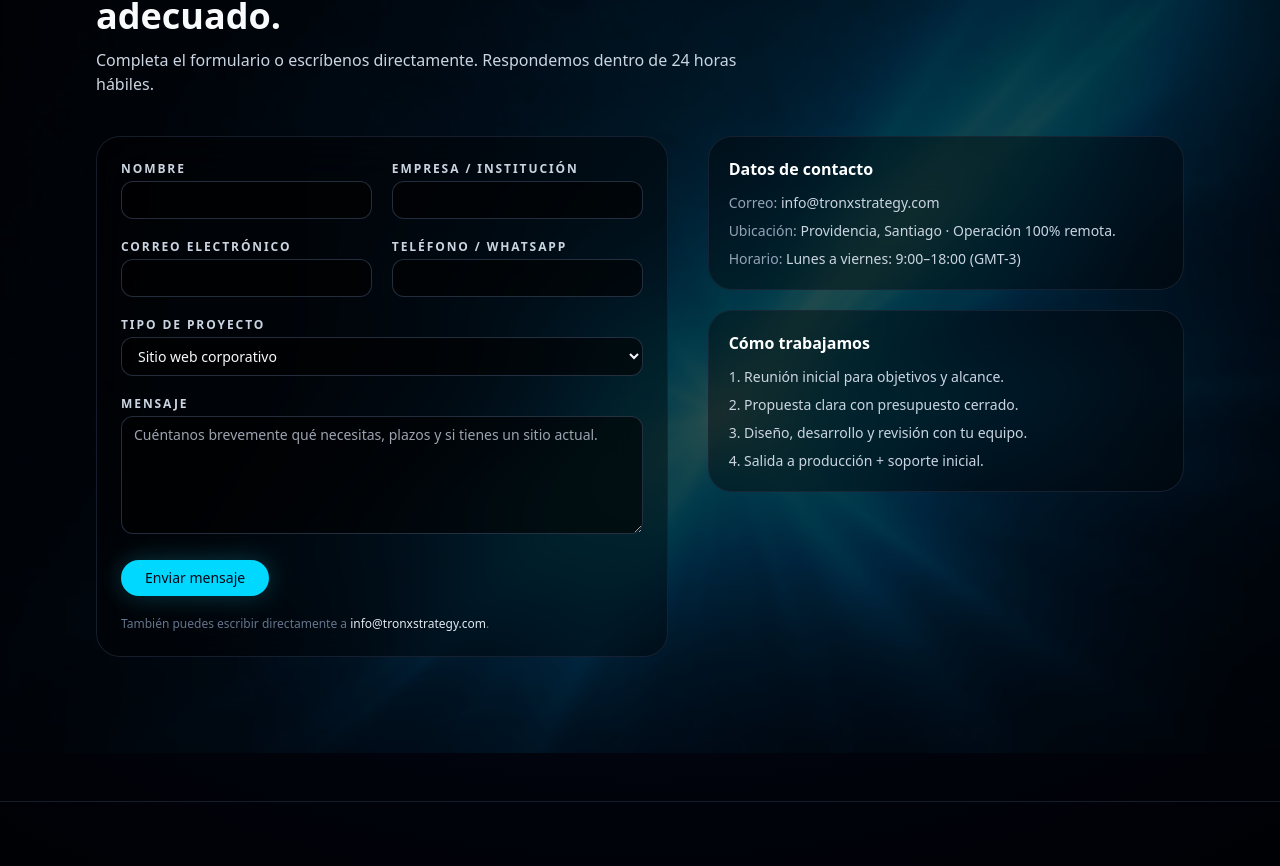
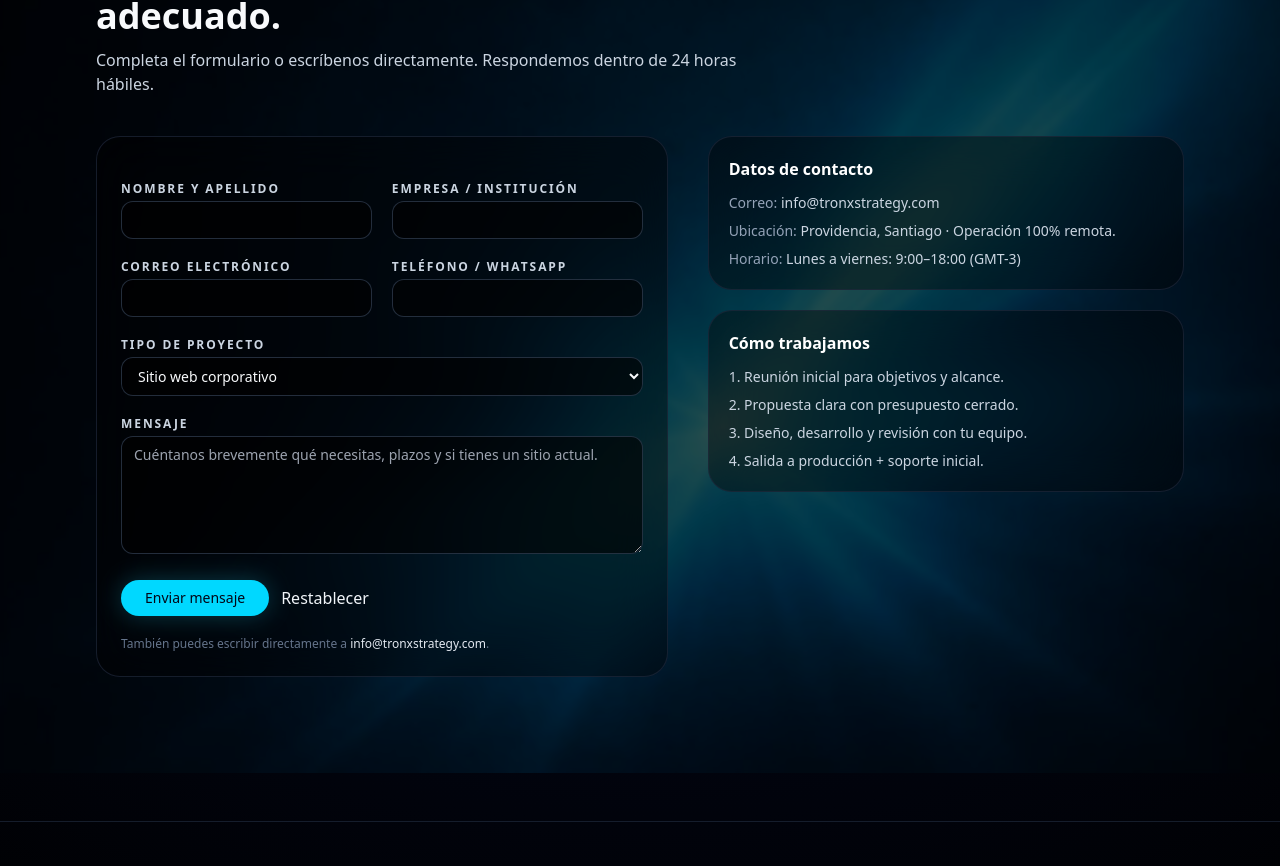
Before and after one commit to TronxGroup/Tronx-Strategy, a Next.js app: page /contacto in a window 1280 px wide. Shown: the part 353-1219 px from the top of the page. Built offline with nearby package versions, Linux system fonts and the light colour scheme.

Commit message:
Update page.tsx

```diff
--- a/app/contacto/page.tsx
+++ b/app/contacto/page.tsx
@@ -1,5 +1,7 @@
 // app/contacto/page.tsx
 "use client";
+
+import Script from "next/script";
 
 export default function ContactoPage() {
   return (
@@ -14,6 +16,14 @@ export default function ContactoPage() {
     >
       {/* Overlay */}
       <div className="absolute inset-0 bg-black/70 backdrop-blur-[2px]" />
+
+      {/* Script reCAPTCHA */}
+      <Script
+        src="https://www.google.com/recaptcha/api.js"
+        async
+        defer
+        strategy="lazyOnload"
+      />
 
       {/* Contenido */}
       <div className="relative section py-16 lg:py-24 flex-1">
@@ -31,57 +41,149 @@ export default function ContactoPage() {
 
         {/* Formulario + Aside */}
         <section className="mt-10 grid gap-10 lg:grid-cols-[minmax(0,1.2fr)_minmax(0,1fr)] items-start">
+          {/* FORMULARIO (Zoho WebToLead, mismo diseño Tronx) */}
+          <form
+            id="webform6988454000001329111"
+            name="WebToLeads6988454000001329111"
+            method="POST"
+            action="https://crm.zoho.com/crm/WebToLeadForm"
+            acceptCharset="UTF-8"
+            className="card-surface p-6 space-y-5 bg-black/70 border border-slate-700/70 backdrop-blur-sm rounded-2xl"
+            onSubmit={() => {
+              // Requerido por Zoho
+              document.charset = "UTF-8";
+            }}
+          >
+            {/* --- HIDDEN ZOHO (NO TOCAR) --- */}
+            <input
+              type="hidden"
+              name="xnQsjsdp"
+              value="c0dc3ffa504f6e87c28e87d1f635554b975ade794041575b3f5b48f48329d5dd"
+            />
+            <input type="hidden" name="zc_gad" id="zc_gad" value="" />
+            <input
+              type="hidden"
+              name="xmIwtLD"
+              value="413078008e8a3bcce6d97d6302b548f90a53ed4e7ce073494598ea7007edd4d3fee6a18c3f509e526a14298bd390f08e"
+            />
+            <input
+              type="hidden"
+              name="actionType"
+              value="TGVhZHM="
+            />
+            <input
+              type="hidden"
+              name="returnURL"
+              value="https://www.tronxstrategy.com/confirm"
+            />
+            {/* Marca (LEADCF5) */}
+            <input
+              type="hidden"
+              name="LEADCF5"
+              value="Tronx-Strategy"
+            />
+            {/* Lead_Origen (LEADCF9) */}
+            <input
+              type="hidden"
+              name="LEADCF9"
+              value="tronxstrategy.com/contacto"
+            />
+            {/* aG9uZXlwb3Q (honeypot) */}
+            <input
+              type="hidden"
+              name="aG9uZXlwb3Q"
+              style={{ display: "none" }}
+              value=""
+            />
 
-          {/* FORMULARIO */}
-          <form
-            className="card-surface p-6 space-y-5 bg-black/70 border border-slate-700/70 backdrop-blur-sm rounded-2xl"
-            action="mailto:contacto@tronxstrategy.com"
-            method="post"
-            encType="text/plain"
-          >
-            {/* Nombre + Empresa */}
+            {/* Nombre + Empresa (Zoho: Last Name, Company) */}
             <div className="grid gap-5 md:grid-cols-2">
-              <Field label="Nombre" name="nombre" required />
-              <Field label="Empresa / institución" name="empresa" />
+              <Field
+                label="Nombre y Apellido"
+                name="Last Name"
+                required
+              />
+              <Field
+                label="Empresa / institución"
+                name="Company"
+                required
+              />
             </div>
 
-            {/* Correo + Teléfono */}
+            {/* Correo + Teléfono (Zoho: Email, Mobile) */}
             <div className="grid gap-5 md:grid-cols-2">
-              <Field label="Correo electrónico" type="email" name="correo" required />
-              <Field label="Teléfono / WhatsApp" name="telefono" />
+              <Field
+                label="Correo electrónico"
+                type="email"
+                name="Email"
+                required
+              />
+              <Field
+                label="Teléfono / WhatsApp"
+                name="Mobile"
+              />
             </div>
 
-            {/* Tipo de proyecto */}
+            {/* Tipo de proyecto (Zoho: LEADCF32) */}
             <div>
               <Label>Tipo de proyecto</Label>
               <select
-                name="tipo_proyecto"
+                name="LEADCF32"
+                required
                 className="input-select"
+                defaultValue="Sitio web corporativo"
               >
-                <option>Sitio web corporativo</option>
-                <option>Landing page</option>
-                <option>Portal o directorio</option>
-                <option>Rediseño de sitio actual</option>
-                <option>Otro</option>
+                <option value="-None-">Selecciona una opción</option>
+                <option value="Sitio web corporativo">
+                  Sitio web corporativo
+                </option>
+                <option value="Landing page">Landing page</option>
+                <option value="Portal o directorio">Portal o directorio</option>
+                <option value="Rediseño de sitio actual">
+                  Rediseño de sitio actual
+                </option>
+                <option value="Otro">Otro</option>
               </select>
             </div>
 
-            {/* Mensaje */}
+            {/* Mensaje (Zoho: LEADCF3) */}
             <div>
               <Label>Mensaje</Label>
               <textarea
-                name="mensaje"
+                name="LEADCF3"
                 rows={5}
                 className="input-area"
                 placeholder="Cuéntanos brevemente qué necesitas, plazos y si tienes un sitio actual."
               />
             </div>
 
-            <button type="submit" className="btn-primary w-full md:w-auto">
-              Enviar mensaje
-            </button>
+            {/* reCAPTCHA */}
+            <div className="mt-4">
+              <div
+                className="g-recaptcha"
+                data-sitekey="6LfP4RYsAAAAAHgL1XFwZogFNns_cLHZwKhEmcB6"
+                data-theme="light"
+              />
+            </div>
 
-            <p className="text-xs text-slate-500">
+            {/* Botones */}
+            <div className="mt-6 flex flex-wrap items-center gap-3">
+              <button
+                type="submit"
+                id="formsubmit"
+                className="btn-primary w-full md:w-auto formsubmit"
+              >
+                Enviar mensaje
+              </button>
+              <button
+                type="reset"
+                className="btn-secondary w-full md:w-auto"
+              >
+                Restablecer
+              </button>
+            </div>
+
+            <p className="text-xs text-slate-500 mt-3">
               También puedes escribir directamente a{" "}
               <span className="text-slate-200 font-medium">
                 info@tronxstrategy.com
@@ -91,7 +193,6 @@ export default function ContactoPage() {
 
           {/* ASIDE DERECHO */}
           <aside className="space-y-5 text-sm text-slate-300">
-
             {/* Datos de contacto */}
             <div className="card-surface p-5 bg-black/70 border border-slate-700/70 backdrop-blur-sm rounded-2xl">
               <h2 className="text-base font-semibold text-white">
@@ -166,9 +267,7 @@ function Field({
   );
 }
 
-/* ---------- CLASES GLOBALES SUGERIDAS (agregar a globals.css) ---------- */
-
-/*
+/* ---------- CLASES GLOBALES SUGERIDAS (globals.css) ----------
 .input-base {
   @apply mt-1 w-full rounded-xl border border-slate-700/70 bg-black/60
          px-3 py-2 text-sm text-slate-50 outline-none
@@ -186,4 +285,4 @@ function Field({
          px-3 py-2 text-sm text-slate-50 outline-none
          focus:border-tronx-accent/70;
 }
-*/
+----------------------------------------------------------------*/
```
